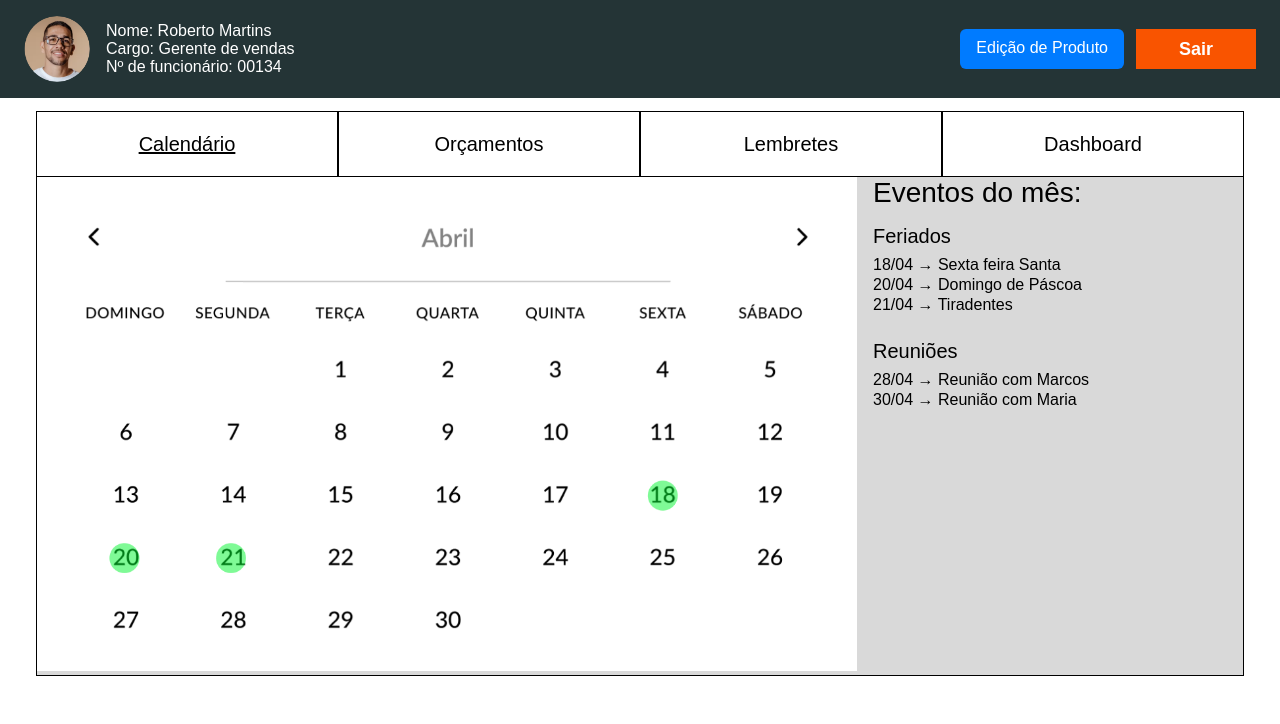
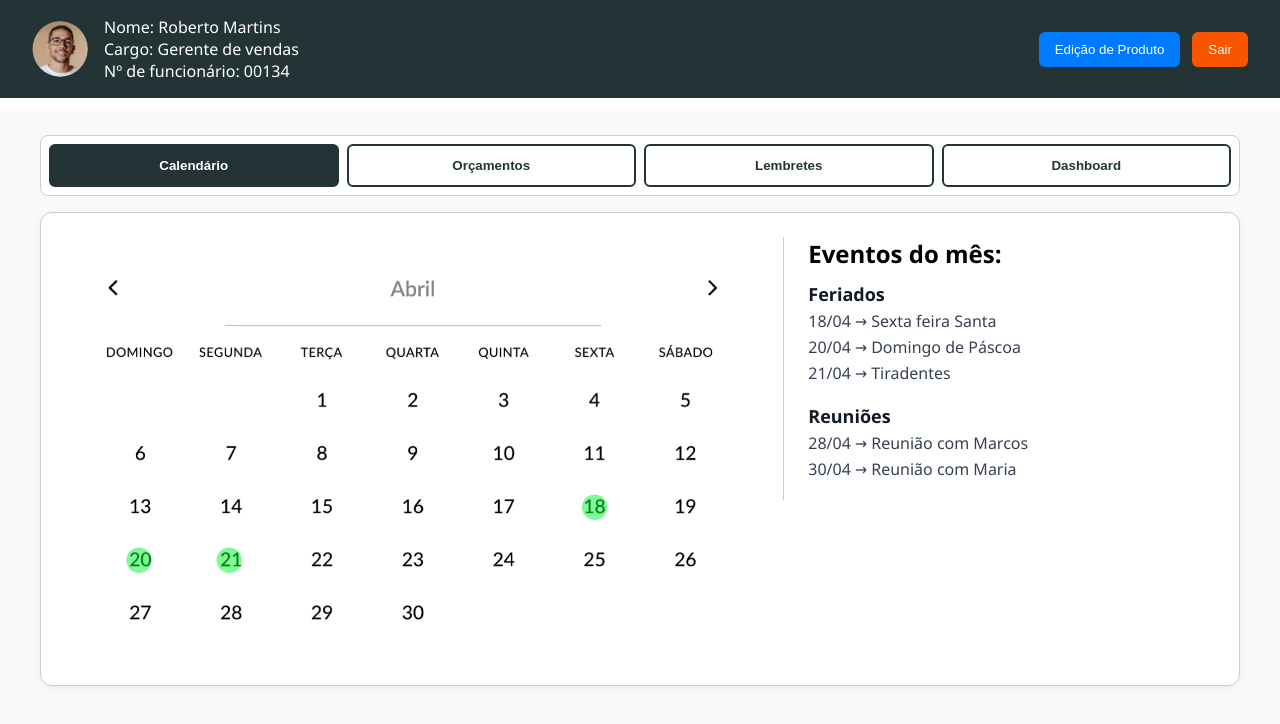
Before and after one commit to Caiosr2/Site-R.Amaral_Office, a React (Vite) app in the folder aula-front/: page /uso-interno in a window 1280 px wide. Shown: the top 724 px of the page. Built offline with nearby package versions, Linux system fonts and the light colour scheme.

Commit message:
correções e modernização

```diff
--- a/aula-front/src/pages/funcionarios/UsoInterno.tsx
+++ b/aula-front/src/pages/funcionarios/UsoInterno.tsx
@@ -1,4 +1,4 @@
-import React, { useState, useEffect, MouseEvent } from 'react';
+import React, { useState, MouseEvent } from 'react';
 import styled from 'styled-components';
 import { useNavigate } from 'react-router-dom';
 import {
@@ -19,31 +19,29 @@ const UsoInterno = () => {
   const navigate = useNavigate();
 
   const faturamentoData = [
-    { mes: 'Set', valor: 10300 },
-    { mes: 'Out', valor: 12000 },
-    { mes: 'Nov', valor: 9500 },
-    { mes: 'Dez', valor: 13300 },
-    { mes: 'Jan', valor: 8700 },
-    { mes: 'Fev', valor: 11200 },
-    { mes: 'Mar', valor: 12300 },
-    { mes: 'Abr', valor: 9800 },
+    { mes: 'Jan', valor: 17650 },
+    { mes: 'Fev', valor: 25600 },
+    { mes: 'Mar', valor: 37500 },
+    { mes: 'Abr', valor: 31340},
   ];
 
   const orcamentosData = [
-    { mes: 'Set', total: 14 },
-    { mes: 'Out', total: 18 },
-    { mes: 'Nov', total: 15 },
-    { mes: 'Dez', total: 22 },
-    { mes: 'Jan', total: 9 },
+    { mes: 'Jan', total: 8 },
     { mes: 'Fev', total: 12 },
-    { mes: 'Mar', total: 17 },
-    { mes: 'Abr', total: 11 },
+    { mes: 'Mar', total: 18 },
+    { mes: 'Abr', total: 15 },
   ];
 
   const orcamentos = [
     { nome: 'Marcos Silva', email: 'marcos@xxxx.com.br', prazo: '12' },
     { nome: 'Maria Clara Silvestre', email: 'mcsilvestre@xxxx.com.br', prazo: '20' },
   ];
+
+  const orcamentosOrdenados = [...orcamentos].sort((a, b) => {
+    const prazoA = parseInt(a.prazo);
+    const prazoB = parseInt(b.prazo);
+    return ordenarPorPrazo === 'asc' ? prazoA - prazoB : prazoB - prazoA;
+  });
 
   return (
     <Container>
@@ -56,13 +54,11 @@ const UsoInterno = () => {
             <div>Nº de funcionário: 00134</div>
           </div>
         </UserInfo>
-        <div style={{ display: 'flex', gap: '12px' }}>
+        <ButtonWrapper>
           <BotaoEdicao>Edição de Produto</BotaoEdicao>
           <SairButton onClick={() => navigate('/funcionarios')}>Sair</SairButton>
-        </div>
+        </ButtonWrapper>
       </TopBar>
-
-      <Spacer />
 
       <PageContent>
         <TabMenu>
@@ -97,8 +93,8 @@ const UsoInterno = () => {
 
           {abaAtiva === 'orcamentos' && (
             <div style={{ width: '100%' }}>
-              <div style={{ display: 'flex', justifyContent: 'flex-end', padding: '16px' }}>
-                <label htmlFor="ordenar">Ordenar por prazo:</label>{' '}
+              <OrdenacaoWrapper>
+                <label htmlFor="ordenar">Ordenar por prazo:</label>
                 <select
                   id="ordenar"
                   onChange={(e) => setOrdenarPorPrazo(e.target.value as 'asc' | 'desc')}
@@ -107,7 +103,8 @@ const UsoInterno = () => {
                   <option value="asc">Crescente</option>
                   <option value="desc">Decrescente</option>
                 </select>
-              </div>
+              </OrdenacaoWrapper>
+              <TableWrapper>
                 <Table>
                   <tbody>
                     <tr>
@@ -116,11 +113,7 @@ const UsoInterno = () => {
                       <Td><strong>Detalhes</strong></Td>
                       <Td><strong>Prazo</strong></Td>
                     </tr>
-                  {[...orcamentos].sort((a, b) => {
-                    const diasA = parseInt(a.prazo);
-                    const diasB = parseInt(b.prazo);
-                    return ordenarPorPrazo === 'asc' ? diasA - diasB : diasB - diasA;
-                  }).map((orc, idx) => (
+                    {orcamentosOrdenados.map((orc, idx) => (
                       <tr key={idx}>
                         <Td>{orc.nome}</Td>
                         <Td>{orc.email}</Td>
@@ -130,6 +123,7 @@ const UsoInterno = () => {
                     ))}
                   </tbody>
                 </Table>
+              </TableWrapper>
             </div>
           )}
 
@@ -149,22 +143,10 @@ const UsoInterno = () => {
           {abaAtiva === 'dashboard' && (
             <>
               <IndicadorWrapper>
-                <Indicador>
-                  <h4>Orçamentos Pendentes</h4>
-                  <p>2</p>
-                </Indicador>
-                <Indicador>
-                  <h4>Faturamento do mês</h4>
-                  <p>R$ 9.800</p>
-                </Indicador>
-                <Indicador>
-                  <h4>Reuniões</h4>
-                  <p>2 agendadas</p>
-                </Indicador>
-                <Indicador>
-                  <h4>Feedbacks</h4>
-                  <p>3 positivos</p>
-                </Indicador>
+                <Indicador><h4>Orçamentos Pendentes</h4><p>2</p></Indicador>
+                <Indicador><h4>Faturamento do mês</h4><p>R$ 31.340</p></Indicador>
+                <Indicador><h4>Reuniões</h4><p>2 agendadas</p></Indicador>
+                <Indicador><h4>Feedbacks</h4><p>14 positivos</p></Indicador>
               </IndicadorWrapper>
               <GraficosWrapper>
                 <GraphBox>
@@ -184,11 +166,10 @@ const UsoInterno = () => {
                   <ResponsiveContainer width="100%" height={250}>
                     <BarChart data={orcamentosData}>
                       <Bar dataKey="total" fill="#82ca9d" barSize={20} />
-                      <Tooltip cursor={false} />
                       <CartesianGrid stroke="#ccc" strokeDasharray="5 5" />
                       <XAxis dataKey="mes" />
                       <YAxis ticks={[0, 5, 10, 15, 20, 25]} />
-                      <Tooltip />
+                      <Tooltip cursor={false} />
                     </BarChart>
                   </ResponsiveContainer>
                 </GraphBox>
@@ -202,30 +183,25 @@ const UsoInterno = () => {
 };
 
 const Container = styled.div`
-  font-family: Arial, sans-serif;
-  background: #fff;
+  font-family: 'Segoe UI', Tahoma, Geneva, Verdana, sans-serif;
+  background: #f9f9f9;
   min-height: 100vh;
-  margin: 0;
-  padding: 0;
 `;
 
 const TopBar = styled.div`
-  width: 100%;
   background-color: #243436;
-  color: white;
+  color: #fff;
   display: flex;
   justify-content: space-between;
   align-items: center;
-  padding: 16px 24px;
-  box-sizing: border-box;
+  padding: 16px 32px;
   position: fixed;
   top: 0;
   left: 0;
+  right: 0;
+  width: 100%;
   z-index: 10;
-`;
-
-const Spacer = styled.div`
-  height: 10px;
+  box-sizing: border-box;
 `;
 
 const UserInfo = styled.div`
@@ -234,205 +210,228 @@ const UserInfo = styled.div`
   gap: 16px;
 `;
 
+const ButtonWrapper = styled.div`
+  display: flex;
+  gap: 12px;
+  align-items: center;
+`;
+
 const Avatar = styled.img`
-  width: 66px;
-  height: 66px;
+  width: 56px;
+  height: 56px;
   border-radius: 50%;
 `;
 
-const SairButton = styled.button`
+const BotaoEdicao = styled.button`
+  background-color: #007BFF;
+  border: none;
+  color: white;
+  padding: 10px 16px;
+  border-radius: 6px;
+  cursor: pointer;
+  font-weight: 500;
+  transition: background 0.3s;
+
+  &:hover {
+    background-color: #0056b3;
+  }
+`;
+
+const SairButton = styled(BotaoEdicao)`
   background-color: #F95400;
-  color: white;
-  width: 120px;
-  height: 40px;
-  font-size: 18px;
-  border: none;
-  font-weight: bold;
-  cursor: pointer;
+
+  &:hover {
+    background-color: #c13e00;
+  }
 `;
 
 const PageContent = styled.div`
-  max-width: 1208px;
-  margin: 0 auto;
-  padding-top: 0;
+  max-width: 1200px;
+  margin: 10px auto 0;
+  padding: 24px;
 `;
 
 const TabMenu = styled.div`
   display: flex;
-  justify-content: space-between;
-  margin: 0;
+  gap: 8px;
+  flex-wrap: wrap;
+  border: 1px solid #ccc;
+  border-radius: 8px;
+  padding: 8px;
+  background: #fff;
 `;
 
 const Tab = styled.button<{ selected: boolean }>`
   flex: 1;
-  padding: 20px;
-  background-color: white;
-  border: 1px solid #000;
-  font-weight: 400;
-  font-size: 20px;
-  line-height: 24px;
-  color: #000;
-  text-decoration: ${({ selected }) => (selected ? 'underline' : 'none')};
+  padding: 12px;
+  min-width: 120px;
+  background-color: ${({ selected }) => (selected ? '#243436' : '#fff')};
+  color: ${({ selected }) => (selected ? '#fff' : '#243436')};
+  border: 2px solid #243436;
+  font-weight: bold;
+  border-radius: 6px;
   cursor: pointer;
-  transition: background-color 0.2s;
+  transition: all 0.2s ease-in-out;
+
   &:hover {
-    background-color: ${({ selected }) => (selected ? 'white' : '#f0f0f0')};
+    background-color: ${({ selected }) => (selected ? '#1a2526' : '#e5e7eb')};
   }
 `;
 
-
 const ContentBox = styled.div`
-  background: #D9D9D9;
-  border: 1px solid #000;
-  padding: 0;
-  border-top: none;
+  margin-top: 16px;
+  padding: 24px;
+  background-color: #ffffff;
+  border-radius: 12px;
+  box-shadow: 0 2px 6px rgba(0, 0, 0, 0.05);
+  border: 1px solid #ccc;
   display: flex;
   flex-wrap: wrap;
-  flex-direction: row;
-  gap: 16px;
-  justify-content: flex-start;
   align-items: flex-start;
-  margin-top: 0;
-
-  @media (max-width: 768px) {
-    flex-direction: column;
-    align-items: center;
-  }
+  gap: 24px;
 `;
 
 const CalendarWrapper = styled.div`
-  width: 820px;
-  height: auto;
-  flex-shrink: 0;
-
-  img {
-    width: 100%;
-    height: auto;
-  }
+  flex: 1 1 60%;
+  min-width: 300px;
 `;
 
 const ImgCalendario = styled.img`
   width: 100%;
-  height: 100%;
-  object-fit: cover;
+  height: auto;
+  border-radius: 12px;
 `;
 
 const Eventos = styled.div`
-  padding: 0;
-  max-width: 300px;
-  width: 90%;
+  flex: 1 1 35%;
+  min-width: 260px;
+  border-left: 1px solid #ccc;
+  padding-left: 24px;
   display: flex;
   flex-direction: column;
   justify-content: flex-start;
-  flex-shrink: 0;
 
   @media (max-width: 768px) {
-    align-items: center;
-    text-align: center;
+    border-left: none;
+    border-top: 1px solid #ccc;
+    padding-left: 0;
+    padding-top: 16px;
   }
 `;
 
 const TituloEventos = styled.h3`
-  font-size: 28px;
-  font-weight: 500;
+  font-size: 24px;
+  margin-bottom: 12px;
+  margin-top: 0;
+`;
+
+const Secao = styled.div`
   margin-bottom: 16px;
 `;
 
-const Secao = styled.div`
-  margin-bottom: 24px;
-`;
-
-const Subtitulo = styled.p`
-  font-size: 20px;
-  font-weight: 500;
-  margin-bottom: 8px;
+const Subtitulo = styled.h4`
+  font-size: 18px;
+  color: #111827;
 `;
 
 const Descricao = styled.p`
+  color: #374151;
   font-size: 16px;
-  font-weight: 500;
-  margin: 2px 0;
+  margin: 4px 0;
 `;
 
 const Table = styled.table`
   width: 100%;
   border-collapse: collapse;
+  background: white;
 `;
 
 const Td = styled.td`
-  border: 1px solid #999;
-  padding: 8px;
+  border: 1px solid #d1d5db;
+  padding: 10px;
+  text-align: left;
+  font-size: 15px;
 `;
 
 const LembreteCard = styled.div`
-  background: white;
-  padding: 12px;
+  background: #fff;
+  padding: 16px;
   margin: 12px;
-  border-radius: 8px;
-  display: inline-block;
-  width: 240px;
+  border-radius: 10px;
+  box-shadow: 0 2px 6px rgba(0,0,0,0.05);
+  width: 280px;
+  border: 1px solid #ccc;
 `;
 
 const LembreteWrapper = styled.div`
   display: flex;
-  justify-content: center;
   flex-wrap: wrap;
   gap: 16px;
-
-  @media (max-width: 768px) {
-    flex-direction: column;
-    align-items: center;
-  }
-`;
-
-const BotaoEdicao = styled.div`
-  background-color: #007BFF;
-  color: white;
-  padding: 10px 16px;
-  border-radius: 6px;
-  margin-left: 12px;
-  font-size: 16px;
-  font-weight: 500;
-  display: inline-block;
+  justify-content: center;
 `;
 
 const IndicadorWrapper = styled.div`
   display: flex;
-  justify-content: space-between;
+  gap: 16px;
   flex-wrap: wrap;
-  gap: 24px;
-  padding: 24px;
-  background-color: #eeeeee;
-  width: 100%;
-  box-sizing: border-box;
+  margin-bottom: 24px;
 `;
 
 const Indicador = styled.div`
-  background: white;
+  flex: 1;
+  min-width: 200px;
   padding: 16px;
-  border-radius: 12px;
+  background: #fff;
+  border-radius: 10px;
+  box-shadow: 0 2px 6px rgba(0,0,0,0.08);
   text-align: center;
-  flex: 1 1 200px;
-  min-width: 200px;
-  max-width: 250px;
-  box-shadow: 0px 2px 8px rgba(0,0,0,0.1);
 `;
 
 const GraficosWrapper = styled.div`
-  width: 100%;
   display: flex;
   flex-wrap: wrap;
-  justify-content: space-between;
-  gap: 32px;
-  margin-top: 24px;
+  gap: 24px;
 `;
 
 const GraphBox = styled.div`
   flex: 1 1 400px;
   background: #fff;
   padding: 16px;
-  border-radius: 12px;
-  box-shadow: 0 2px 6px rgba(0, 0, 0, 0.1);
+  border-radius: 10px;
+  box-shadow: 0 2px 6px rgba(0, 0, 0, 0.05);
+`;
+
+const OrdenacaoWrapper = styled.div`
+  display: flex;
+  justify-content: flex-end;
+  align-items: center;
+  gap: 12px;
+  margin: 16px 0;
+
+  label {
+    font-size: 16px;
+    color: #111;
+  }
+
+  select {
+    font-size: 16px;
+    padding: 6px 10px;
+    border-radius: 6px;
+    border: 1px solid #ccc;
+    background: #fff;
+    cursor: pointer;
+  }
+
+  @media (max-width: 768px) {
+    flex-direction: column;
+    align-items: flex-start;
+  }
+`;
+
+
+const TableWrapper = styled.div`
+  width: 100%;
+  overflow-x: auto;
 `;
 
 export default UsoInterno;
```
Lines whose indentation alone changed are shown as unchanged.
